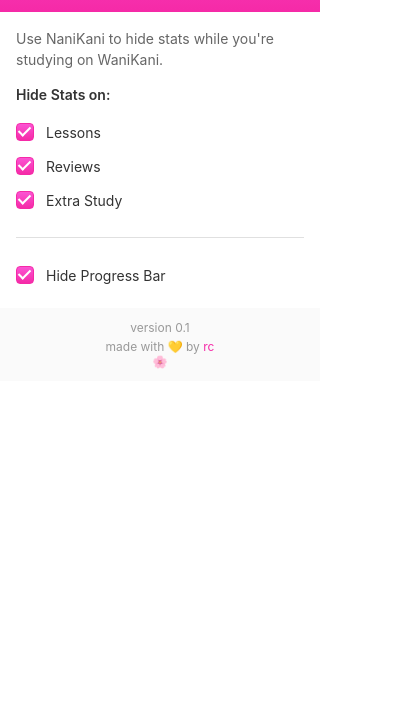
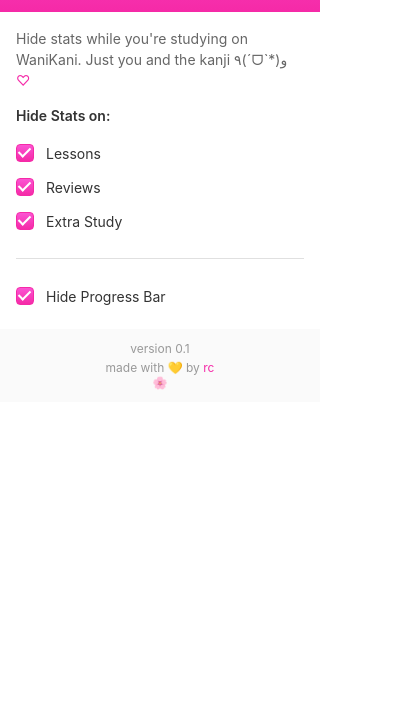
Before and after one commit to ramsescab/nanikani, a browser extension: page popup/popup.html in a window 400 px wide. Shown: the part 116-844 px from the top of the page. Drawn offline with Linux system fonts and the light colour scheme.

Commit message:
add heartbeat animation to heart icon and update description in popup

```diff
--- a/popup/popup.css
+++ b/popup/popup.css
@@ -47,6 +47,17 @@
   line-height: 1.5;
   color: #666666;
   margin-bottom: 4px;
+}
+
+main .description .heart {
+  color: #F52BA8;
+  display: inline-block;
+  animation: heartbeat 1s ease-in-out infinite;
+}
+
+@keyframes heartbeat {
+  0%, 100% { transform: scale(1); }
+  50% { transform: scale(1.2); }
 }
 
 .settings h2 {
--- a/popup/popup.html
+++ b/popup/popup.html
@@ -12,7 +12,7 @@
       <img src="../icons/popup_logo.png" alt="NaniKani Logo" class="logo">
     </header>
     <main>
-      <p class="description">Use NaniKani to hide stats while you're studying on WaniKani.</p>
+      <p class="description">Hide stats while you're studying on WaniKani. Just you and the kanji ٩(ˊᗜˋ*)و <span class="heart">♡</span></p>
       <section class="settings">
         <h2>Hide Stats on:</h2>
         <label class="checkbox-item">
```
